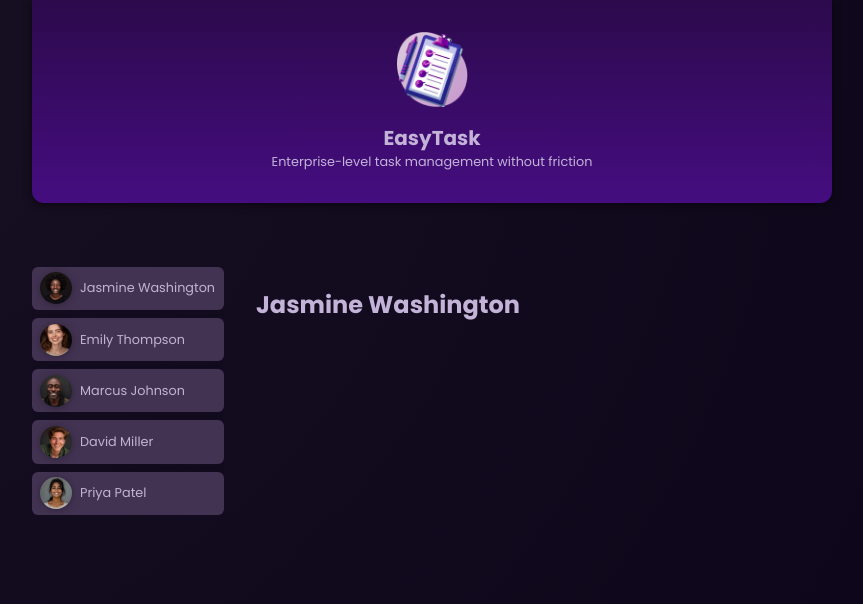
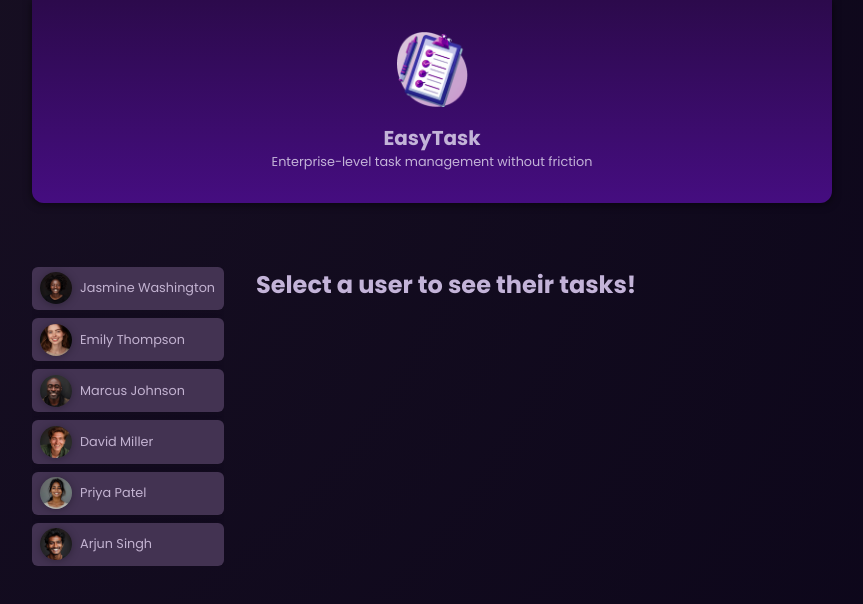
Before and after one commit to rreiniks/Angular-learning2024, an Angular app: page / in a window 1280 px wide. Shown: the top 604 px of the page, without its empty margins (208-1071 px from the left). Built offline with nearby package versions, Linux system fonts and the light colour scheme.

Commit message:
IF, ELSE and FOR

```diff
--- a/src/app/app.component.html
+++ b/src/app/app.component.html
@@ -1,46 +1,15 @@
 <app-header />
 <main>
   <ul id="users">
+    @for (user of users; track user.id) {
     <li>
-      <app-user
-        [id]="users[0].id"
-        [avatar]="users[0].avatar"
-        [name]="users[0].name"
-        (select)="onSelectUser($event)"
-      />
+      <app-user [user]="user" (select)="onSelectUser($event)" />
     </li>
-    <li>
-      <app-user
-        [id]="users[1].id"
-        [avatar]="users[1].avatar"
-        [name]="users[1].name"
-        (select)="onSelectUser($event)"
-      />
-    </li>
-    <li>
-      <app-user
-        [id]="users[2].id"
-        [avatar]="users[2].avatar"
-        [name]="users[2].name"
-        (select)="onSelectUser($event)"
-      />
-    </li>
-    <li>
-      <app-user
-        [id]="users[3].id"
-        [avatar]="users[3].avatar"
-        [name]="users[3].name"
-        (select)="onSelectUser($event)"
-      />
-    </li>
-    <li>
-      <app-user
-        [id]="users[4].id"
-        [avatar]="users[4].avatar"
-        [name]="users[4].name"
-        (select)="onSelectUser($event)"
-      />
-    </li>
+    }
   </ul>
-  <app-tasks [name]="selectedUser.name"/>
+  @if (selectedUser){
+  <app-tasks [name]="selectedUser.name" />
+  } @else {
+    <p id="fallback">Select a user to see their tasks!</p>
+  }
 </main>
--- a/src/app/app.component.ts
+++ b/src/app/app.component.ts
@@ -16,10 +16,10 @@ import { TasksComponent } from './tasks/tasks.component';
 export class AppComponent {
   @Output() select = new EventEmitter<string>();
   users = DUMMY_USERS;
-  selectedUserId = 'u1';
+  selectedUserId?: string;
 
   get selectedUser() {
-    return this.users.find((user) => user.id === this.selectedUserId)!;
+    return this.users.find((user) => user.id === this.selectedUserId);
   }
 
   onSelectUser(id: string) {
--- a/src/app/tasks/tasks.component.ts
+++ b/src/app/tasks/tasks.component.ts
@@ -10,5 +10,5 @@ let name = '';
   styleUrl: './tasks.component.scss'
 })
 export class TasksComponent {
-  @Input({required: true}) name!: string;
+  @Input() name?: string;
 }
--- a/src/app/user/user.component.html
+++ b/src/app/user/user.component.html
@@ -2,8 +2,8 @@
   <button (click)="onSelectUser()">
     <img
       [src]="imagePath"
-      [alt]="name"
+      [alt]="user.name"
     />
-    <span>{{ name }}</span>
+    <span>{{ user.name }}</span>
   </button>
 </div>
--- a/src/app/user/user.component.ts
+++ b/src/app/user/user.component.ts
@@ -1,4 +1,16 @@
 import { Component, EventEmitter, Input, Output } from '@angular/core';
+
+/* type User = {
+  id: string;
+  avatar: string;
+  name: string;
+}; */
+
+interface User {
+  id: string;
+  avatar: string;
+  name: string;
+}
 
 @Component({
   selector: 'app-user',
@@ -8,16 +20,14 @@ import { Component, EventEmitter, Input, Output } from '@angular/core';
   styleUrl: './user.component.scss',
 })
 export class UserComponent {
-  @Input({required: true}) id!: string;
-  @Input({required: true}) avatar!: string;
-  @Input({required: true}) name!: string;
+  @Input({required: true}) user!: User;
   @Output() select = new EventEmitter<string>();
 
   get imagePath() {
-    return '../../users/' + this.avatar;
+    return '../../users/' + this.user.avatar;
   }
 
   onSelectUser() {
-    this.select.emit(this.id);
+    this.select.emit(this.user.id);
   }
 }
```
